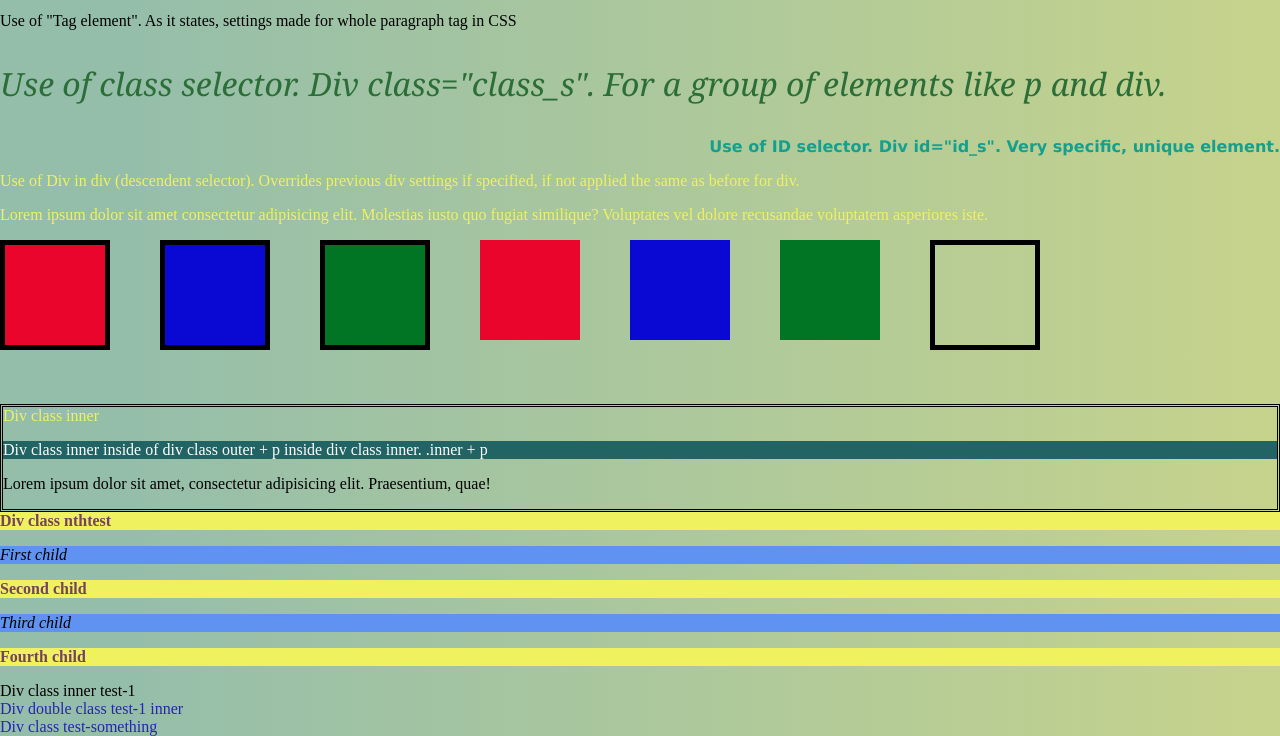
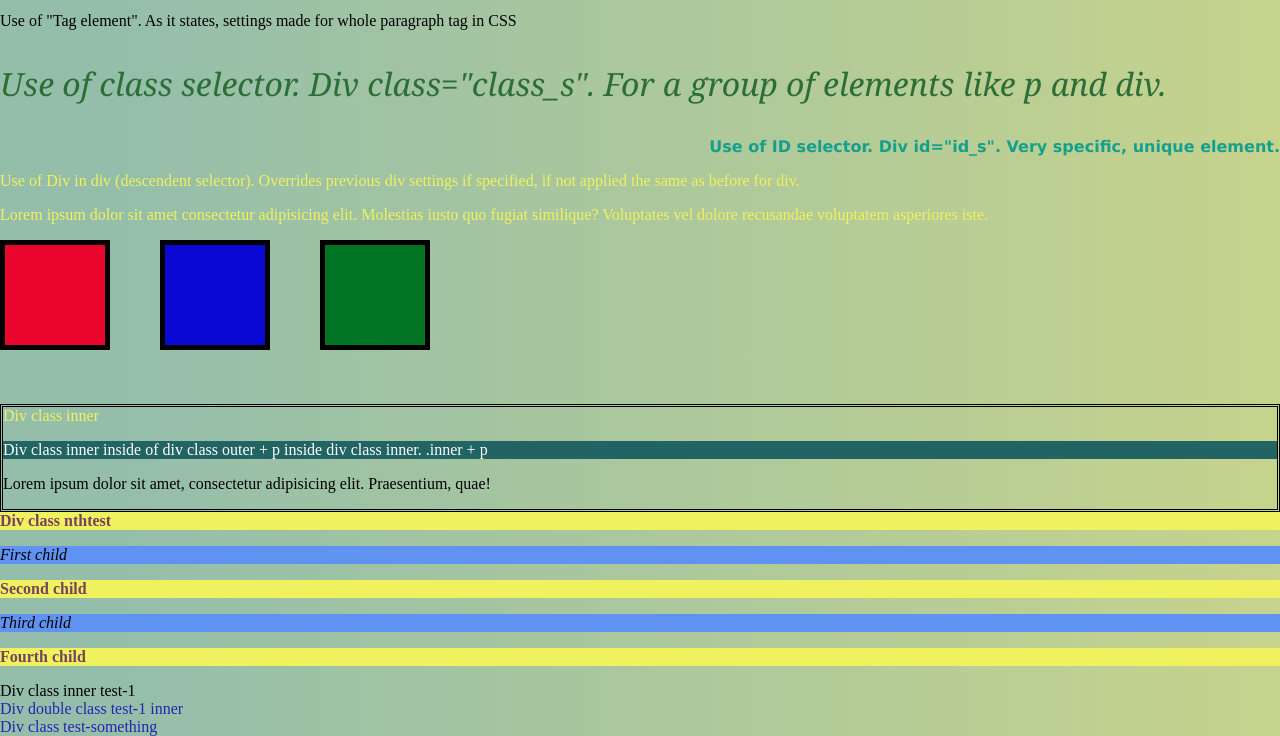
Before and after one commit to NedasKisi/BIT_Projects, a plain HTML site: page CSS/Homework_1/index.html in a window 1280 px wide. Shown: the part 155-891 px from the top of the page. Drawn offline with Linux system fonts and the light colour scheme.

Commit message:
Update index.html

```diff
--- a/CSS/Homework_1/index.html
+++ b/CSS/Homework_1/index.html
@@ -45,10 +45,6 @@
       <div class="red border box"></div>
       <div class="blue border box"></div>
       <div class="green border box"></div>
-      <div class="red box"></div>
-      <div class="blue box"></div>
-      <div class="green box"></div>
-      <div class="border box"></div>
       <!-- Code from slides -->
       <div class="outer">
         <div class="inner">Div class inner</div>
```
